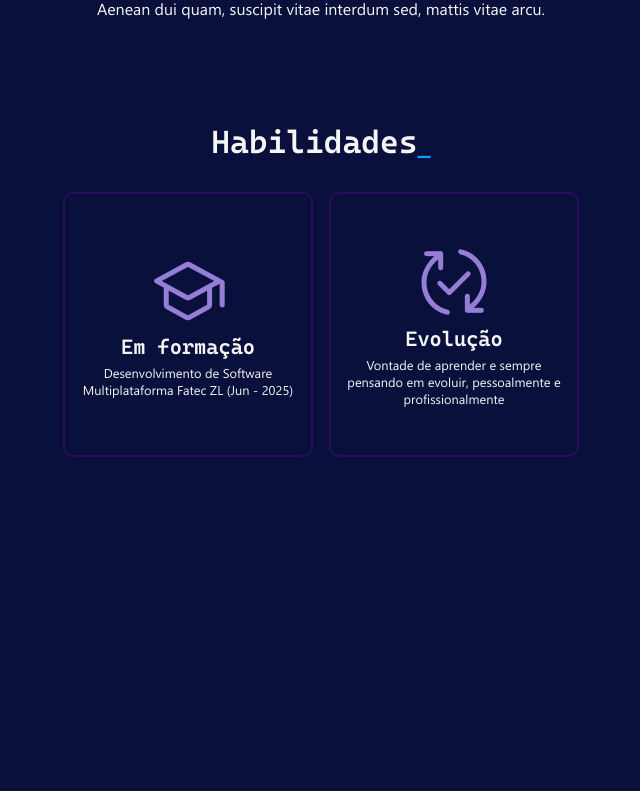
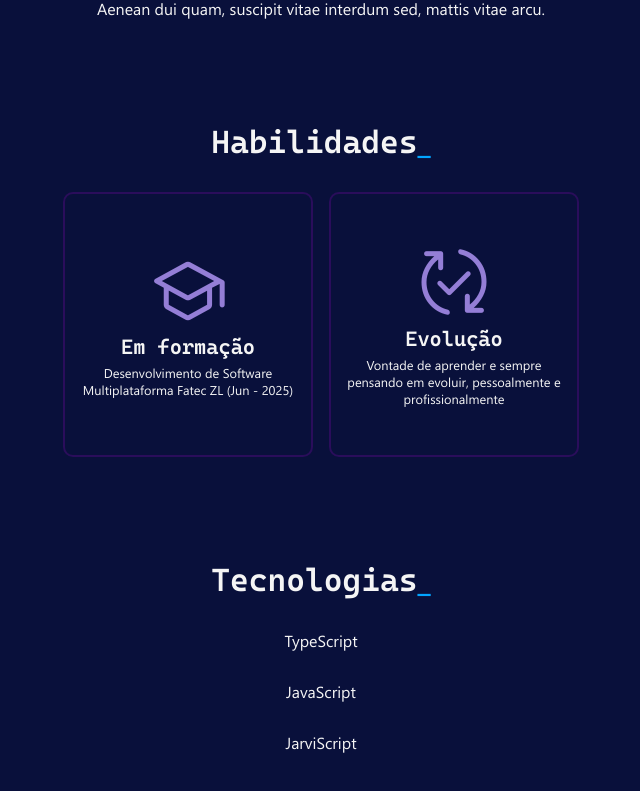
Before and after one commit to DouglasDans/DouglasDans, a Next.js app: page / in a window 1280 px wide. Shown: the part 967-1758 px from the top of the page, without its empty margins (319-959 px from the left). Before the commit the page ends 1474 px from the top, so only its background shows below. Built offline with nearby package versions, Linux system fonts and the light colour scheme.

Commit message:
Tecnologias | Criada a seção

```diff
--- a/src/app/page.tsx
+++ b/src/app/page.tsx
@@ -1,6 +1,7 @@
 import Habilidades from "@/components/Habilidades/Habilidades"
 import Main from "@/components/Main"
 import SobreMim from "@/components/SobreMim/SobreMim"
+import Tecnologias from "@/components/Tecnologias/Tecnologias"
 import React, { Fragment } from "react"
 
 const Home: React.FC = () => {
@@ -9,6 +10,7 @@ const Home: React.FC = () => {
       <Main/>
       <SobreMim/>
       <Habilidades/>
+      <Tecnologias/>
     </Fragment>
   )
 }
--- /dev/null
+++ b/src/components/Tecnologias/Card/Card.tsx
@@ -0,0 +1,18 @@
+import React, { Fragment } from 'react'
+
+type Props = {
+   nome: String,
+   estudandoHoje: Boolean,
+   nivelHabilidade: String,
+   imgName: String
+}
+
+export default function Card({ nome, estudandoHoje, nivelHabilidade, imgName}: Props) {
+   return (
+      <Fragment>
+         <div className="tech-logo-container">
+            <img src="/tech-logos/ts.svg" alt="" srcset="" />
+         </div>
+      </Fragment>
+   )
+}
--- /dev/null
+++ b/src/components/Tecnologias/Tecnologias.css
@@ -0,0 +1,9 @@
+.tecnologias-container {
+   padding: 50px 70px;
+
+   display: flex;
+   flex-direction: column;
+   justify-content: center;
+   align-items: center;
+   gap: 30px;
+}
--- /dev/null
+++ b/src/components/Tecnologias/Tecnologias.tsx
@@ -0,0 +1,28 @@
+import React from 'react'
+import "./Tecnologias.css"
+import Card from './Card/Card'
+
+import tecnologias from '@/json/tecnologias.json'
+
+type Props = {}
+
+export default function Tecnologias({}: Props) {
+
+   const mapTech = tecnologias.map(item => {
+      return(
+         <div key={item.id}>
+            {item.nome}
+         </div>
+      )
+   })
+
+
+   return (
+    <div className='tecnologias-container' id='tecnologias'>
+      <h2>Tecnologias<span className='font-blue-color'>_</span></h2>
+
+      {mapTech}
+
+    </div>
+  )
+}
--- a/src/json/tecnologias.json
+++ b/src/json/tecnologias.json
@@ -0,0 +1,23 @@
+[
+   {
+      "id": 1,
+      "nome": "TypeScript",
+      "estudandoHoje": true,
+      "nivelHabilidade": "Iniciante",
+      "imgName": "ts.png"
+   },
+   {
+      "id": 2,
+      "nome": "JavaScript",
+      "estudandoHoje": true,
+      "nivelHabilidade": "Iniciante",
+      "imgName": "ts.png"
+   },
+   {
+      "id": 3,
+      "nome": "JarviScript",
+      "estudandoHoje": true,
+      "nivelHabilidade": "Iniciante",
+      "imgName": "ts.png"
+   }
+]
```
Also changed, not shown: public/tech-logos/ts.svg (added).
